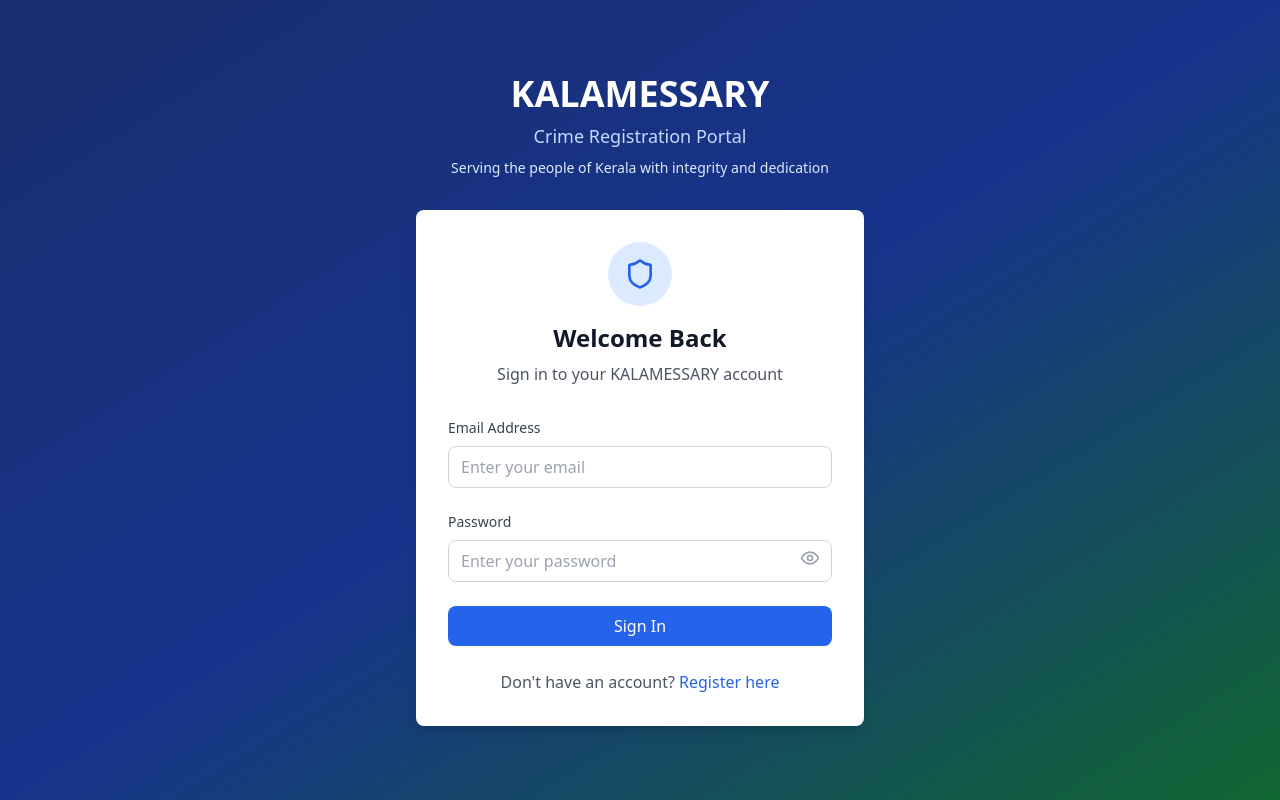
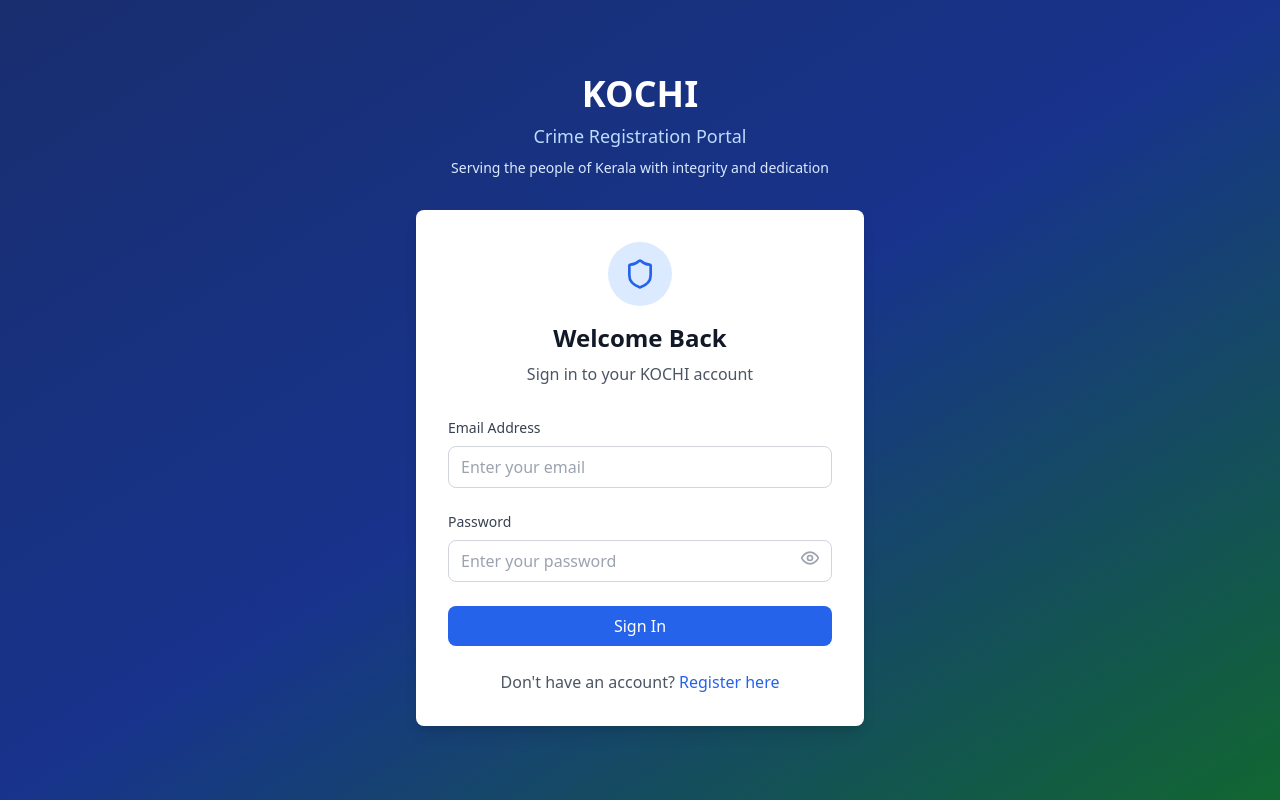
Before and after one commit to VenomWave/ROCK-2, a React (Vite) app: page / in a window 1280 px wide. Built offline with nearby package versions, Linux system fonts and the light colour scheme.

Commit message:
Rename application to KOCHI

```diff
--- a/index.html
+++ b/index.html
@@ -4,7 +4,7 @@
     <meta charset="UTF-8" />
     <link rel="icon" type="image/svg+xml" href="/vite.svg" />
     <meta name="viewport" content="width=device-width, initial-scale=1.0" />
-    <title>KALAMESSARY - Crime Registration Application</title>
+    <title>KOCHI - Crime Registration Application</title>
   </head>
   <body>
     <div id="root"></div>
--- a/src/components/AuthPage.tsx
+++ b/src/components/AuthPage.tsx
@@ -11,7 +11,7 @@ const AuthPage: React.FC = () => {
 
       <div className="relative z-10 w-full max-w-4xl">
         <div className="text-center mb-8">
-          <h1 className="text-4xl font-bold text-white mb-2">KALAMESSARY</h1>
+          <h1 className="text-4xl font-bold text-white mb-2">KOCHI</h1>
           <p className="text-blue-200 text-lg">Crime Registration Portal</p>
           <p className="text-blue-100 text-sm mt-2">Serving the people of Kerala with integrity and dedication</p>
         </div>
--- a/src/components/Header.tsx
+++ b/src/components/Header.tsx
@@ -25,7 +25,7 @@ const Header: React.FC<HeaderProps> = ({ onMenuToggle }) => {
                 <Shield size={32} className="text-blue-200" />
               </div>
               <div>
-                <h1 className="text-xl font-bold">KALAMESSARY</h1>
+                <h1 className="text-xl font-bold">KOCHI</h1>
                 <p className="text-blue-200 text-sm">Crime Registration Portal</p>
               </div>
             </div>
--- a/src/components/LoginForm.tsx
+++ b/src/components/LoginForm.tsx
@@ -33,7 +33,7 @@ const LoginForm: React.FC<LoginFormProps> = ({ onSwitchToRegister }) => {
           <Shield className="w-8 h-8 text-blue-600 mx-auto" />
         </div>
         <h2 className="text-2xl font-bold text-gray-900">Welcome Back</h2>
-        <p className="text-gray-600 mt-2">Sign in to your KALAMESSARY account</p>
+        <p className="text-gray-600 mt-2">Sign in to your KOCHI account</p>
       </div>
 
       <form onSubmit={handleSubmit} className="space-y-6">
--- a/src/components/RegisterForm.tsx
+++ b/src/components/RegisterForm.tsx
@@ -55,7 +55,7 @@ const RegisterForm: React.FC<RegisterFormProps> = ({ onSwitchToLogin }) => {
           <UserPlus className="w-8 h-8 text-green-600 mx-auto" />
         </div>
         <h2 className="text-2xl font-bold text-gray-900">Create Account</h2>
-        <p className="text-gray-600 mt-2">Register for KALAMESSARY Crime Portal</p>
+        <p className="text-gray-600 mt-2">Register for KOCHI Crime Portal</p>
       </div>
 
       <form onSubmit={handleSubmit} className="space-y-6">
```
